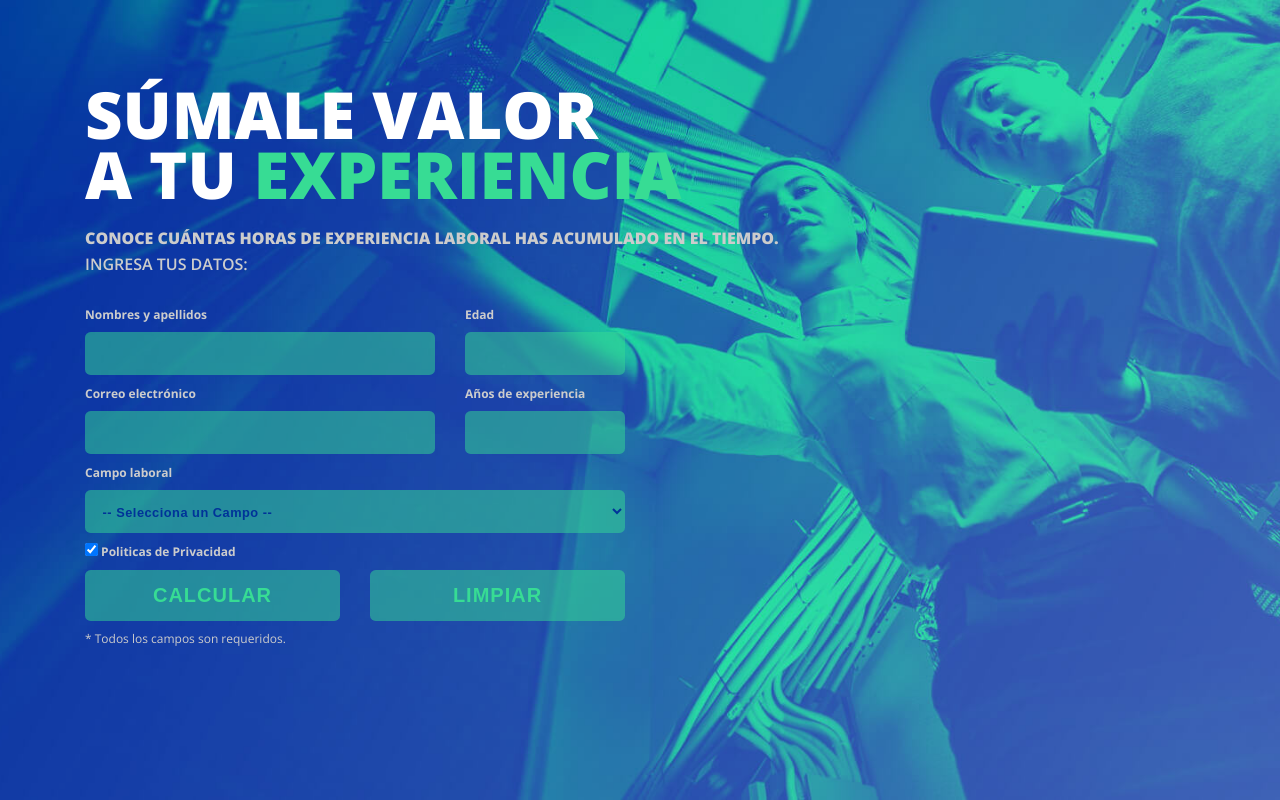
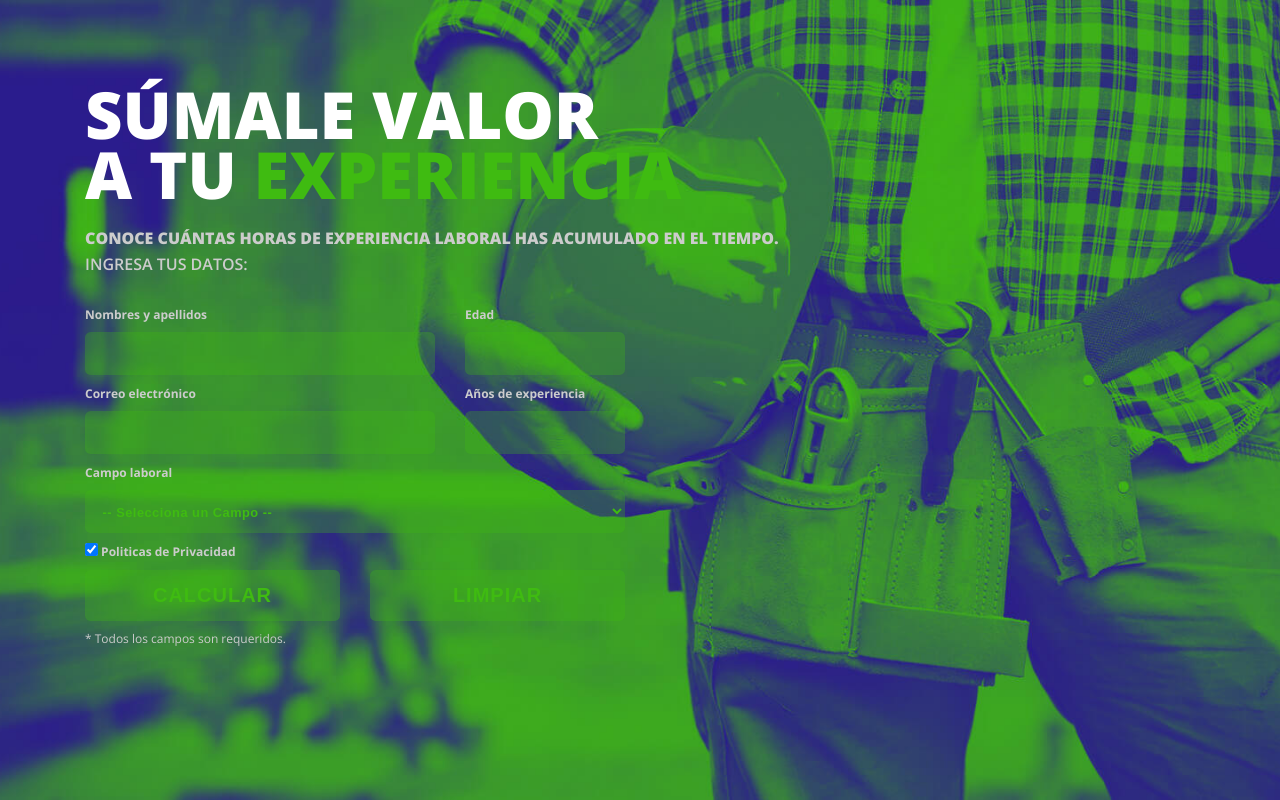
Before and after one commit to jennerweb/Crece, a Django app: page / in a window 1280 px wide. Run offline with Django 3.2, Linux system fonts and the light colour scheme; data comes from the database, SQL or seed files in the repository; some libraries are stand-ins or nearby versions.

Commit message:
Cambios Crece

```diff
--- a/static/css/estile.css
+++ b/static/css/estile.css
@@ -8,7 +8,7 @@ body {
     -o-background-size: cover;
     background-size: cover;
     color: #fff;
-    background-color: #003399;
+    background-color: #2B1B8C;
     font-family: 'Open Sans', sans-serif
 }
 header {
@@ -22,7 +22,7 @@ header h1 {
     padding-bottom: 5px
 }
 header h1 span {
-    color: #37DC94
+    color: #3FBB11
 }
 header h2 {
     font-size: 16px;
@@ -61,8 +61,8 @@ header h3 {
     line-height: 1.25;
     letter-spacing: 0.5px;
     font-weight: 700;
-    color: #003399;
-    background-color: rgba(55, 220, 148, 0.5);
+    color: #3FBB11;
+    background-color: rgba(63, 187, 17, 0.3);
     background-image: none;
     -webkit-background-clip: padding-box;
     background-clip: padding-box;
@@ -78,42 +78,42 @@ select.form-control:not([size]):not([multiple]) {
     height: calc(2.45rem + 4px)
 }
 .form-control::-webkit-input-placeholder {
-    color: #003399
+    color: #2B1B8C
 }
 .form-control:-moz-placeholder {
-    color: #003399
+    color: #2B1B8C
 }
 .form-control::-moz-placeholder {
-    color: #003399
+    color: #2B1B8C
 }
 .form-control:-ms-input-placeholder {
-    color: #003399
+    color: #2B1B8C
 }
 .form-control:focus {
-    background-color: rgba(55, 220, 148, 1)
+    background-color: rgba(63, 187, 17, 1)
 }
 .form-group {
     margin-bottom: 0.3rem
 }
 .btn-success {
-    background-color: rgba(55, 220, 148, 0.5);
+    background-color: rgba(63, 187, 17, 0.3);
     border: 0px;
     border-radius: .35rem;
     font-size: 20px;
     font-weight: 700;
-    color: #37DC94;
+    color: #3FBB11;
     padding-top: 13px;
     padding-bottom: 13px;
     letter-spacing: 1px
 }
 .btn-success:hover {
-    background-color: rgba(55, 220, 148, 1);
+    background-color: rgba(63, 187, 17, 1);
     border: 0px;
     font-weight: 700;
-    color: #003399
+    color: #2B1B8C
 }
 .btn-success a:hover {
-    background-color: rgba(55, 220, 148, 1);
+    background-color: rgba(63, 187, 17, 1);
     border: 0px;
     font-weight: 700
 }
```
Also changed, not shown: other parts of static/css/estile.css (+15 -16 lines), static/img/bg.jpg, static/img/bg02.jpg, static/img/bg03.jpg (added), static/img/expebg.jpg (added).
